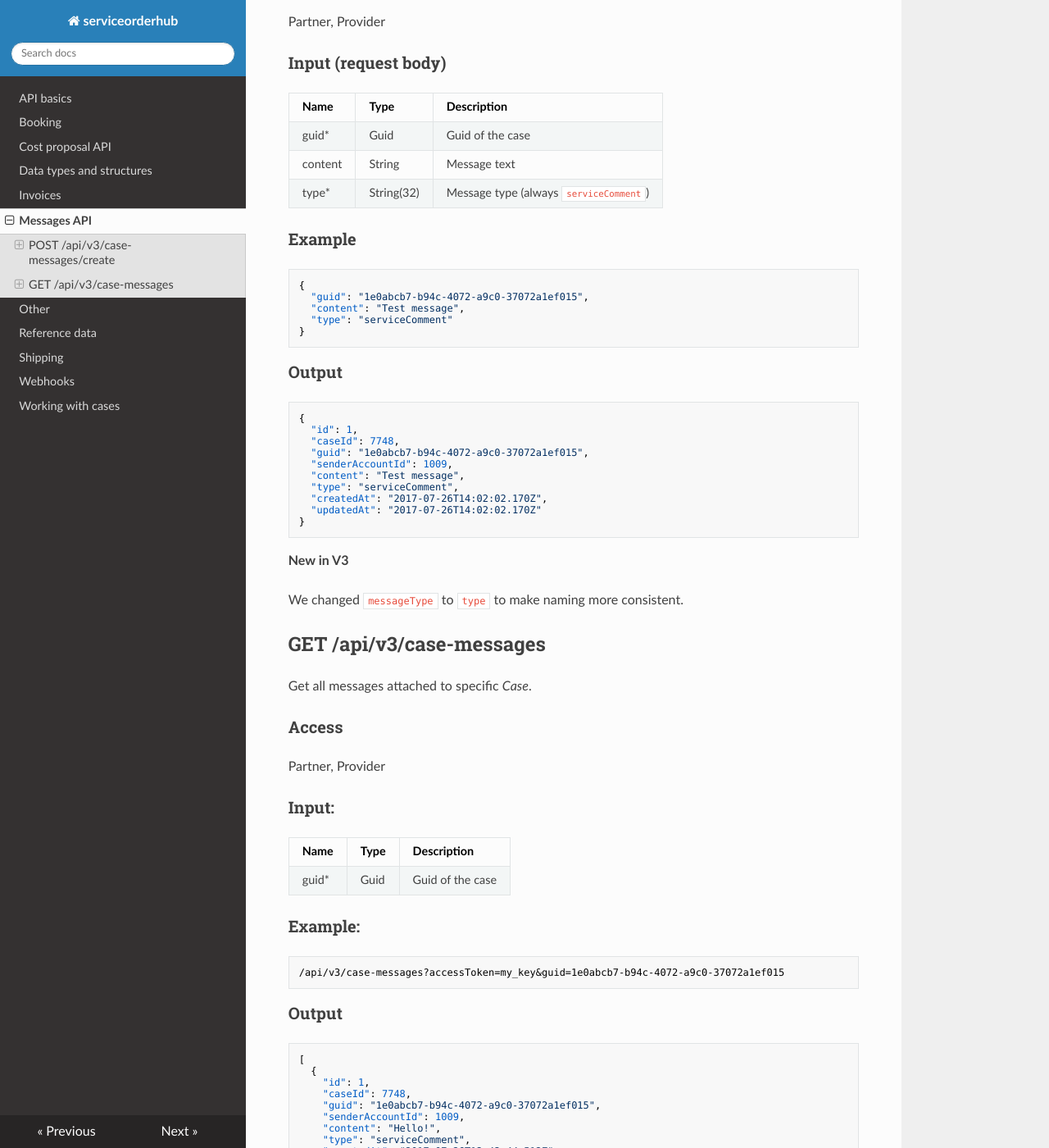
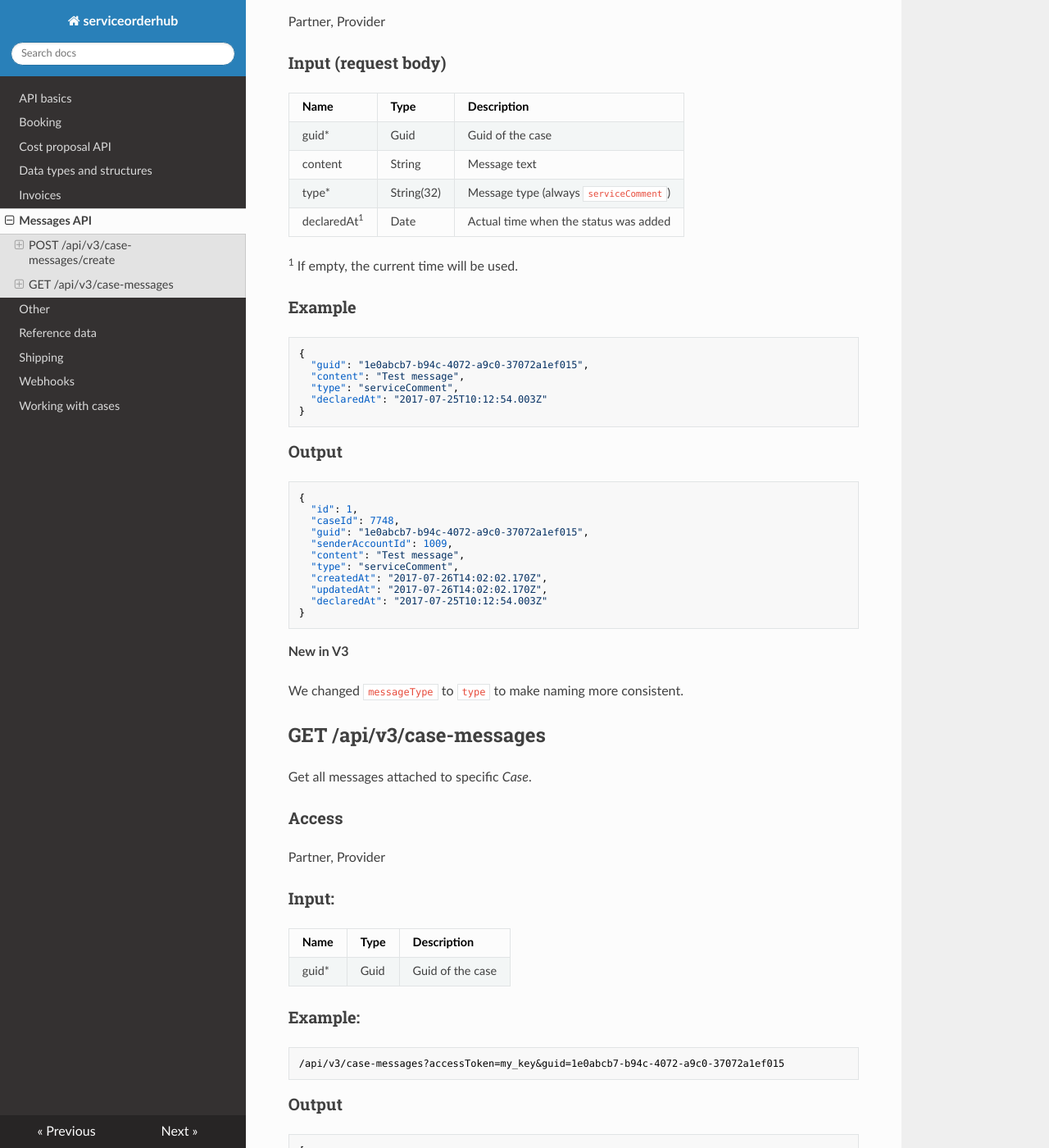
Before and after one commit to infocareworkshop/serviceorderhub-docs, an MkDocs documentation site: the page built from docs/Messages.md, in a window 1280 px wide and 1400 px high, scrolled down 419 px. Shown: the whole window at 82% size. Built offline with MkDocs 1.6.1, drawn with Linux system fonts in a browser that asks for light colours; nearby versions of some CDN libraries; some of the changed text lies outside the part shown.

Commit message:
[ICW-163] The same for messages

````diff
--- a/docs/Messages.md
+++ b/docs/Messages.md
@@ -21,6 +21,9 @@ Partner, Provider
 | guid\*          | Guid         | Guid of the case                           |
 | content         | String       | Message text                               |
 | type\*          | String(32)   | Message type (always `serviceComment`)     |
+| declaredAt<sup>1</sup> | Date      | Actual time when the status was added |
+
+<sup>1</sup> If empty, the current time will be used.
 
 ### Example
 
@@ -28,7 +31,8 @@ Partner, Provider
 {
   "guid": "1e0abcb7-b94c-4072-a9c0-37072a1ef015",
   "content": "Test message",
-  "type": "serviceComment"
+  "type": "serviceComment",
+  "declaredAt": "2017-07-25T10:12:54.003Z"
 }
 ```
 
@@ -43,7 +47,8 @@ Partner, Provider
   "content": "Test message",
   "type": "serviceComment",
   "createdAt": "2017-07-26T14:02:02.170Z",
-  "updatedAt": "2017-07-26T14:02:02.170Z"
+  "updatedAt": "2017-07-26T14:02:02.170Z",
+  "declaredAt": "2017-07-25T10:12:54.003Z"
 }
 ```
 
@@ -83,7 +88,8 @@ Partner, Provider
     "content": "Hello!",
     "type": "serviceComment",
     "createdAt": "2017-07-26T13:43:44.512Z",
-    "updatedAt": "2017-07-26T13:43:44.512Z"
+    "updatedAt": "2017-07-26T13:43:44.512Z",
+    "declaredAt": "2017-07-26T13:43:44.512Z"
   },
   {
     "id": 2,
@@ -93,7 +99,8 @@ Partner, Provider
     "content": "Test comemnt",
     "type": "serviceComment",
     "createdAt": "2017-07-26T13:54:53.058Z",
-    "updatedAt": "2017-07-26T13:54:53.058Z"
+    "updatedAt": "2017-07-26T13:54:53.058Z",
+    "declaredAt": "2017-07-26T13:54:53.058Z"
   }
 ]
 ```
````
